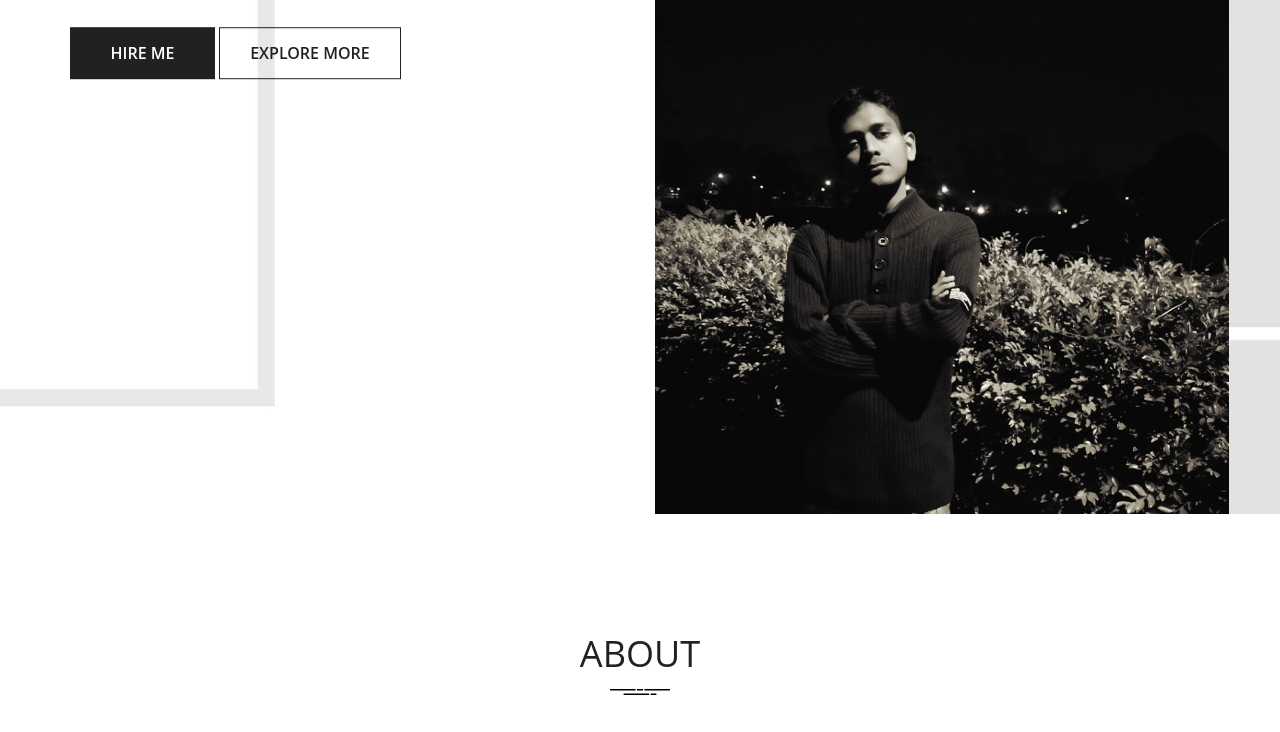
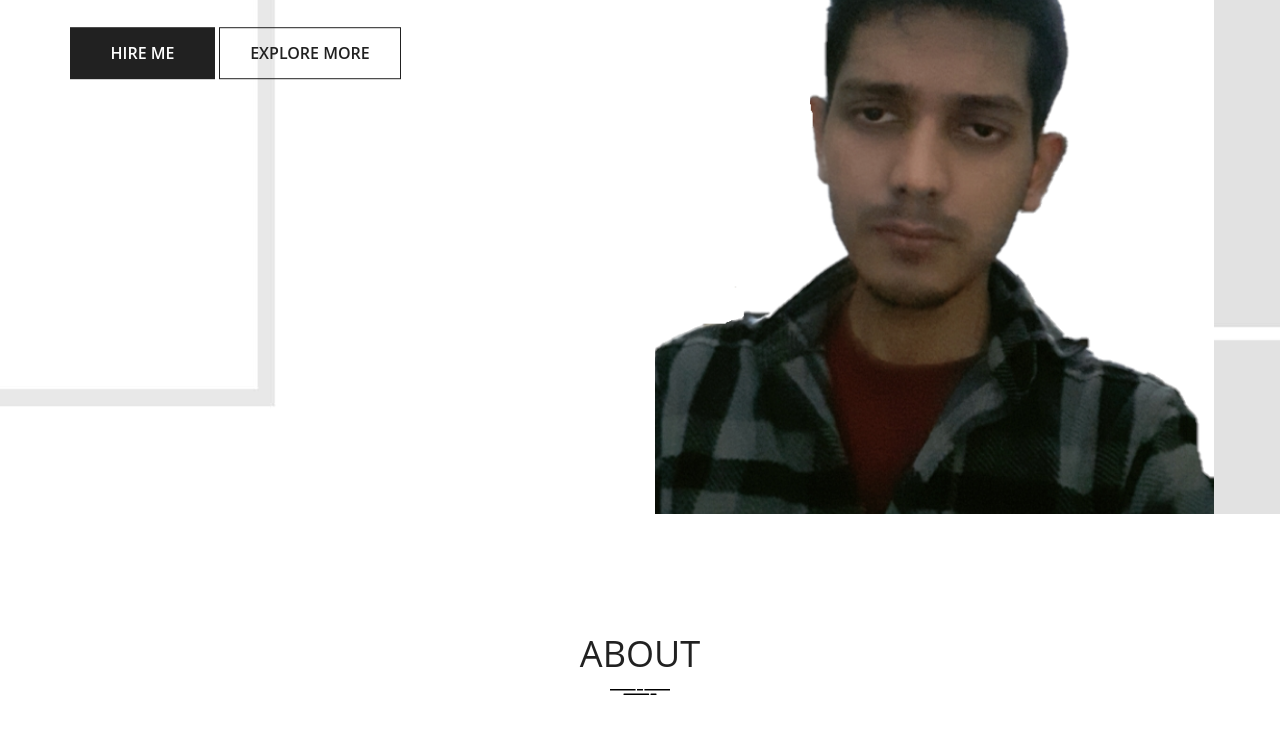
Before and after one commit to exponential-tortoise/portfolio, a plain HTML site: page index.html in a window 1280 px wide. Shown: the part 286-1018 px from the top of the page. Drawn offline with Linux system fonts and the light colour scheme; files whose address does not match are found by name.

Commit message:
Update index.html

```diff
--- a/index.html
+++ b/index.html
@@ -92,7 +92,7 @@
                 </div>
 
                 <div class="col-md-6 text-right">
-                    <img src="index_files/joy.jpg" alt="alex-vidal">
+                    <img src="index_files/photo1.png" alt="alex-vidal">
                 </div>
 
             </div>
```
